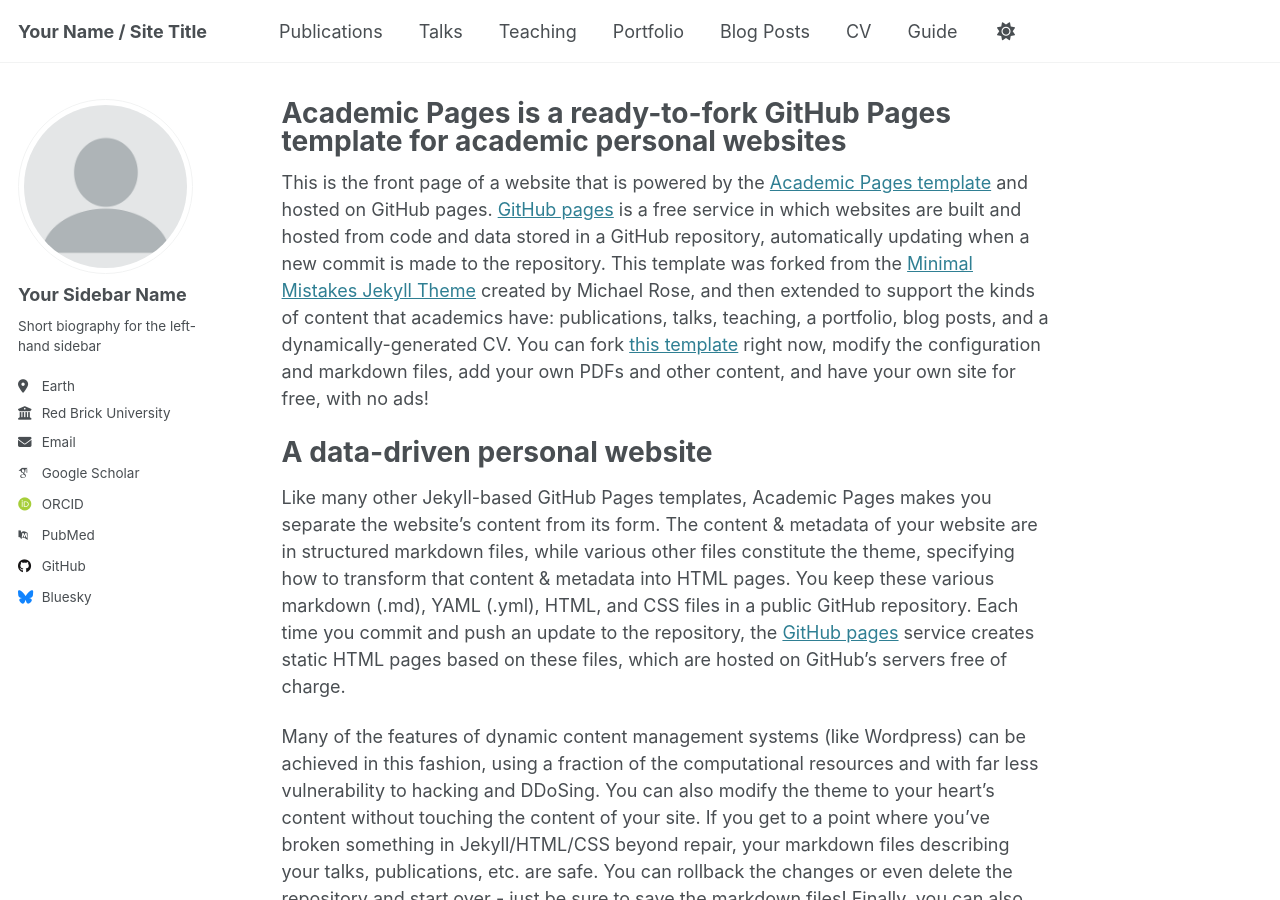
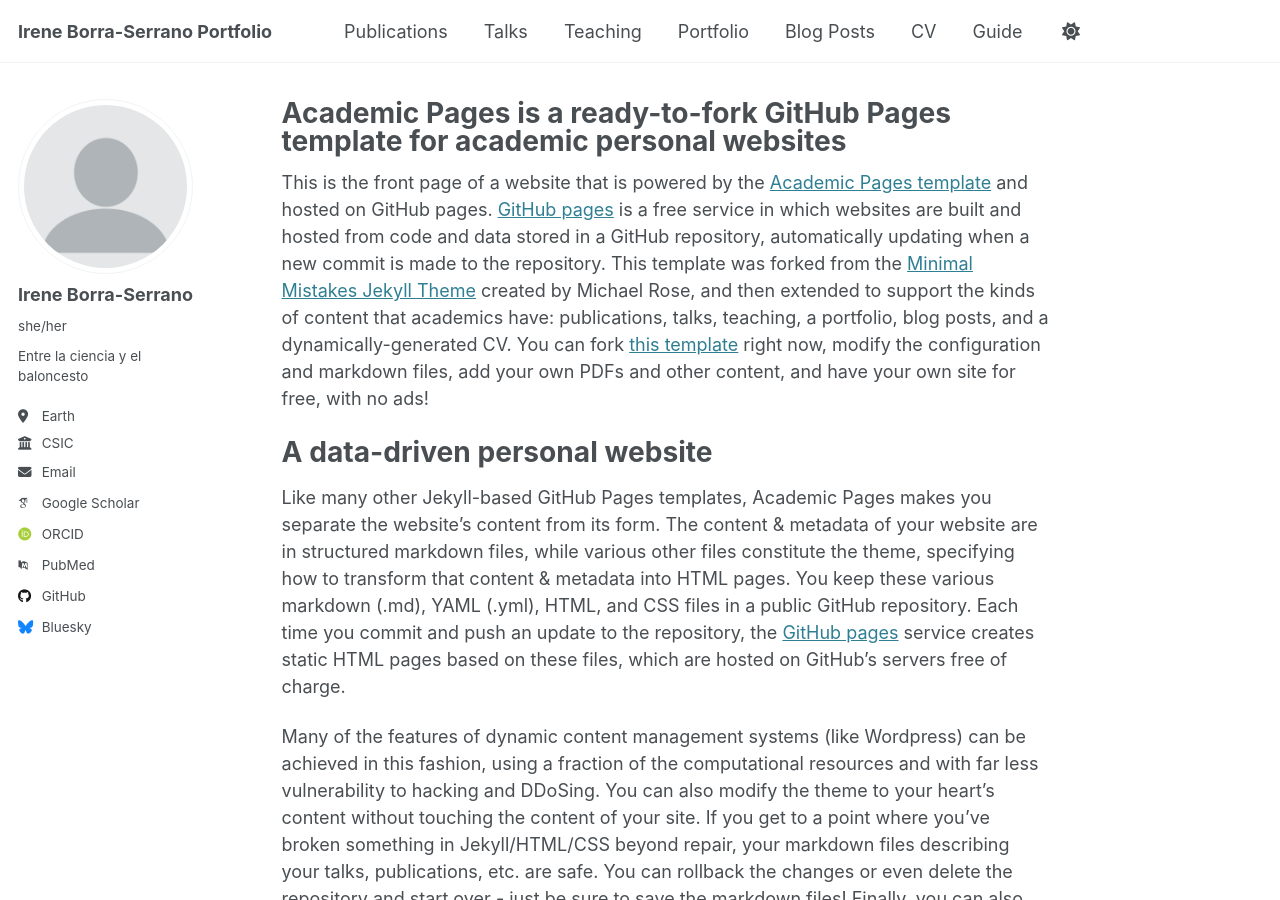
Before and after one commit to IreneBS/irene_borra-serrano, a Jekyll site: the page built from _pages/about.md, in a window 1280 px wide and 900 px high. Built offline with Jekyll 4.4.1, drawn with Linux system fonts in a browser that asks for light colours; some web fonts are replaced.

Commit message:
26/03 primeros cambios en config

```diff
--- a/_config.yml
+++ b/_config.yml
@@ -9,13 +9,13 @@
 # Basic Site Settings
 locale                   : "en-US"
 site_theme               : "default"
-title                    : "Your Name / Site Title"
+title                    : "Irene Borra-Serrano Portfolio" # "Your Name / Site Title"
 title_separator          : "-"
 name                     : &name "Your Name"
 description              : &description "personal description"
-url                      : https://academicpages.github.io # the base hostname & protocol for your site e.g. "https://[your GitHub username].github.io"
+url                      : https://irenebs.github.io/irene_borra-serrano/ # the base hostname & protocol for your site e.g. "https://[your GitHub username].github.io"
 baseurl                  : "" # the subpath of your site, e.g. "/blog"
-repository               : "academicpages/academicpages.github.io"
+repository               : "https://github.com/IreneBS/irene_borra-serrano.git" # "academicpages/academicpages.github.io"
 
 # Site Author - The following control what appear as part of the author content on the side bar.
 #               If a field is blank the icon and link will not appear, otherwise it will be shown.
@@ -23,19 +23,19 @@ repository               : "academicpages/academicpages.github.io"
 author:
   # Biographic information
   avatar           : "profile.png"
-  name             : "Your Sidebar Name"
-  pronouns         : # example: "she/her"
-  bio              : "Short biography for the left-hand sidebar"
+  name             : "Irene Borra-Serrano" # "Your Sidebar Name"
+  pronouns         : "she/her" # example: "she/her"
+  bio              : "Entre la ciencia y el baloncesto" # "Short biography for the left-hand sidebar"
   location         : "Earth"
-  employer         : "Red Brick University"
+  employer         : "CSIC"
   uri              : # URL
   email            : "none@example.org"
 
   # Academic websites
   arxiv            : # URL - Update with the correct link to your profile
-  googlescholar    : "https://scholar.google.com/citations?user=PS_CX0AAAAAJ"
+  googlescholar    : "https://scholar.google.es/citations?user=SruZloUAAAAJ&hl=es"
   impactstory      : # URL
-  orcid            : "http://orcid.org/yourorcidurl"
+  orcid            : "https://orcid.org/my-orcid?orcid=0000-0003-3444-3099" # "http://orcid.org/yourorcidurl"
   semantic         : # URL
   pubmed           : "https://www.ncbi.nlm.nih.gov/pubmed/?term=john+snow"
   researchgate     : # URL
```
